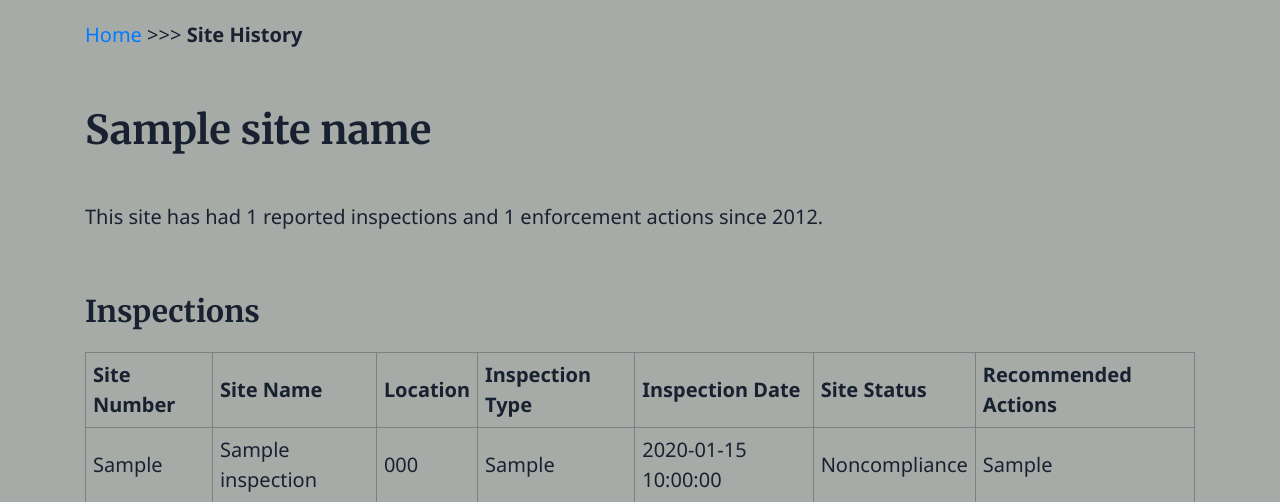
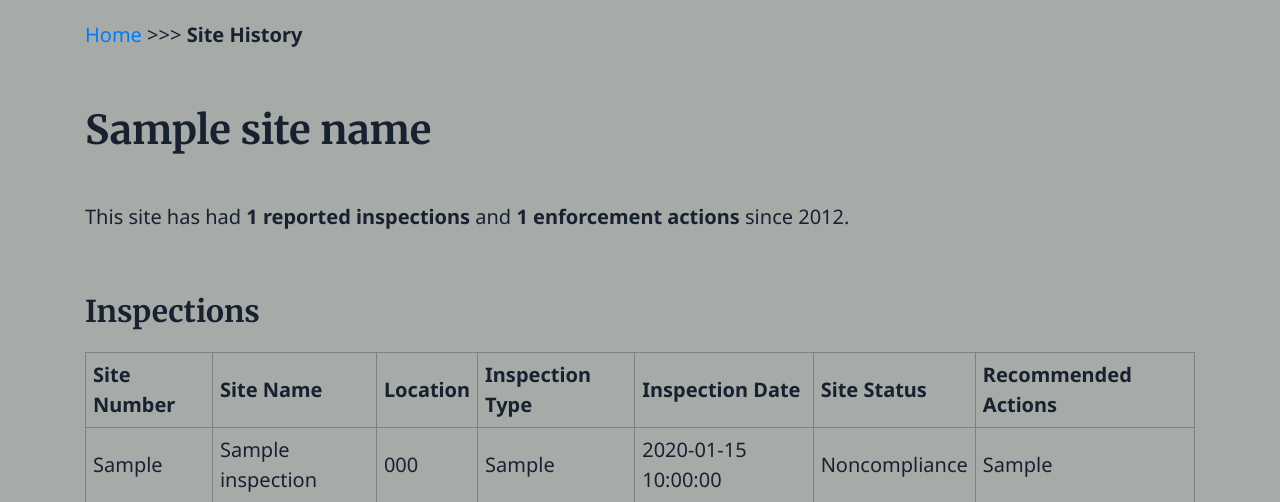
Before and after one commit to stephquinn/final-project-stephquinn, a Flask app: template templates/site.html in a window 1280 px wide. Shown: the part 66-568 px from the top of the page. Run offline with Flask 3, Linux system fonts and the light colour scheme; the template is opened without the code that fills it: most values are stand-ins (such as "Sample title", 1, 10 or a date in 2020); some libraries are stand-ins or nearby versions.

Commit message:
bold text on site detail page

```diff
--- a/templates/site.html
+++ b/templates/site.html
@@ -26,7 +26,7 @@
         <div class="container">
             <p class="breadcrumbs"><a href="/">Home</a> >>> <b>Site History</b></p>
             <h1>{{ site_name }}</h1>
-            <p class="lead">This site has had {{ formatted_inspection_count }} reported inspections and {{ action_count }} enforcement actions since 2012.</p>
+            <p>This site has had <b>{{ formatted_inspection_count }} reported inspections</b> and <b>{{ action_count }} enforcement actions</b> since 2012.</p>
             <table border=1 cellpadding=7>
                 <h2>Inspections</h2>
                 <tr>
```
